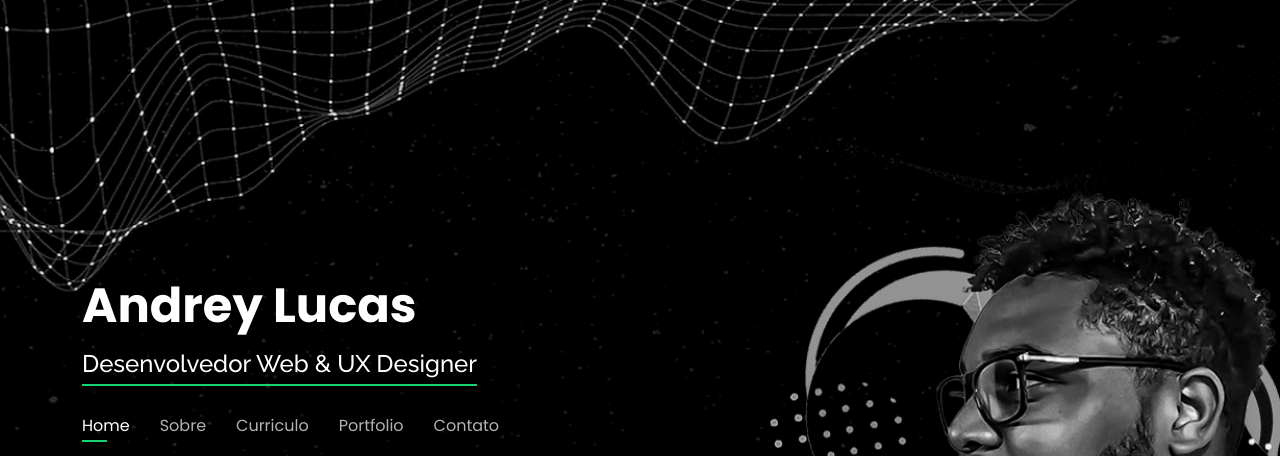
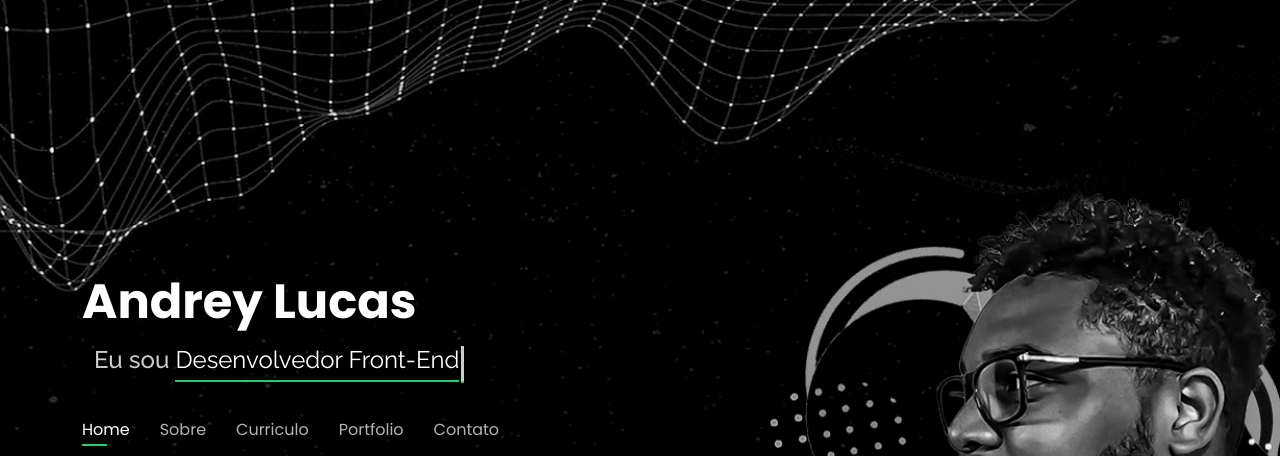
Before and after one commit to Andrey-Lucas/Portifolio, a plain HTML site: page index.html in a window 1280 px wide. Shown: the top 456 px of the page. Drawn offline with nearby package versions, Linux system fonts and the light colour scheme.

Commit message:
adicionei Efeito de texto escrevendo e apagando com javascript e css

```diff
--- a/assets/css/style.css
+++ b/assets/css/style.css
@@ -8,6 +8,27 @@
 /*--------------------------------------------------------------
 # General
 --------------------------------------------------------------*/
+.container p span.typed-text {
+  font-weight: normal;
+  color: #dd7732;
+}
+.container p span.cursor {
+  display: inline-block;
+  background-color: #ccc;
+  margin-left: 0.1rem;
+  width: 3px;
+  animation: blink 1s infinite;
+}
+.container p span.cursor.typing {
+  animation: none;
+}
+@keyframes blink {
+  0%  { background-color: #ccc; }
+  49% { background-color: #ccc; }
+  50% { background-color: transparent; }
+  99% { background-color: transparent; }
+  100%  { background-color: #ccc; }
+}
 body {
   font-family: "Open Sans", sans-serif;
   background-color: #040404;
--- a/index.html
+++ b/index.html
@@ -38,7 +38,10 @@
       <h1><a href="index.html">Andrey Lucas</a></h1>
       <!-- Uncomment below if you prefer to use an image logo -->
       <!-- <a href="index.html" class="mr-auto"><img src="assets/img/logo.png" alt="" class="img-fluid"></a> -->
-      <h2>  <span>Desenvolvedor Web & UX Designer</span></h2>
+      <h2>  <div class="container">
+        <p>Eu sou <span class="typed-text"></span><span class="cursor">&nbsp;</span></p>
+      </div>
+    </h2>
 
       <nav id="navbar" class="navbar">
         <ul>
@@ -526,7 +529,7 @@
 
       <div class="section-title">
         <h2>Portfolio</h2>
-        <p>My Works</p>
+        <p>Meus Projetos</p>
       </div>
 
       <div class="row">
@@ -759,8 +762,52 @@
   <script src="assets/vendor/waypoints/noframework.waypoints.js"></script>
   <script src="assets/vendor/php-email-form/validate.js"></script>
 
+
   <!-- Template Main JS File -->
   <script src="assets/js/main.js"></script>
+  <script>
+    const typedTextSpan = document.querySelector(".typed-text");
+const cursorSpan = document.querySelector(".cursor");
+
+const textArray = ["Desenvolvedor Front-End", "UX/UI Design", "Analista de Sistemas"];
+const typingDelay = 50;
+const erasingDelay = 100;
+const newTextDelay = 2000; // Delay between current and next text
+let textArrayIndex = 0;
+let charIndex = 0;
+
+function type() {
+  if (charIndex < textArray[textArrayIndex].length) {
+    if(!cursorSpan.classList.contains("typing")) cursorSpan.classList.add("typing");
+    typedTextSpan.textContent += textArray[textArrayIndex].charAt(charIndex);
+    charIndex++;
+    setTimeout(type, typingDelay);
+  }
+  else {
+    cursorSpan.classList.remove("typing");
+    setTimeout(erase, newTextDelay);
+  }
+}
+
+function erase() {
+  if (charIndex > 0) {
+    if(!cursorSpan.classList.contains("typing")) cursorSpan.classList.add("typing");
+    typedTextSpan.textContent = textArray[textArrayIndex].substring(0, charIndex-1);
+    charIndex--;
+    setTimeout(erase, erasingDelay);
+  }
+  else {
+    cursorSpan.classList.remove("typing");
+    textArrayIndex++;
+    if(textArrayIndex>=textArray.length) textArrayIndex=0;
+    setTimeout(type, typingDelay + 1100);
+  }
+}
+
+document.addEventListener("DOMContentLoaded", function() { // On DOM Load initiate the effect
+  if(textArray.length) setTimeout(type, newTextDelay + 350);
+});
+   </script>
 
 </body>
 
```
